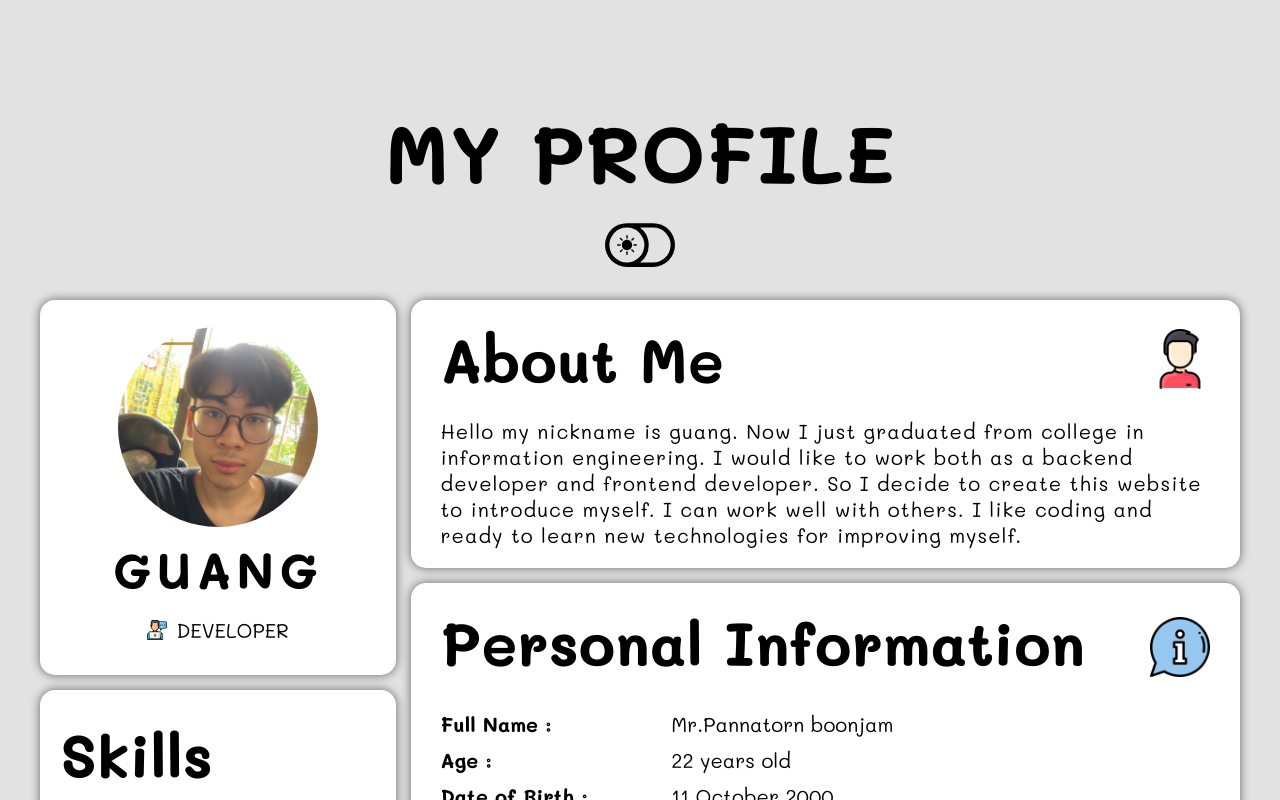
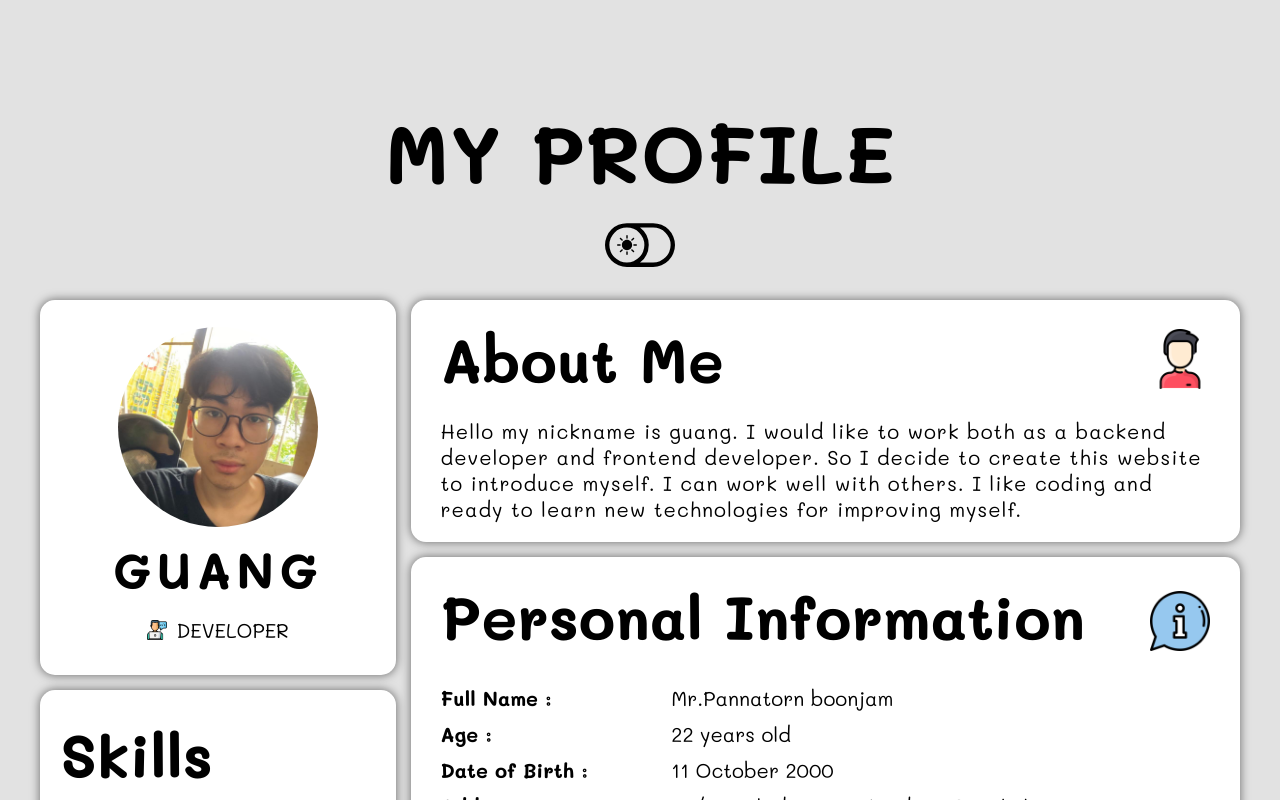
Before and after one commit to guangpnt/portfolio, a React (Create React App) app: page / in a window 1280 px wide. Shown: the top 800 px of the page. Built offline with nearby package versions, Linux system fonts and the light colour scheme.

Commit message:
edit aboutme description

```diff
--- a/src/components/AboutMe/AboutMe.js
+++ b/src/components/AboutMe/AboutMe.js
@@ -35,8 +35,7 @@ export default function AboutMe() {
                     <div className="profile-icon" />
                 </div>
                 <div className="description">
-                    Hello my nickname is guang. Now I just graduated from college in
-                    information engineering. I would like to work both as a backend developer and frontend developer.
+                    Hello my nickname is guang. I would like to work both as a backend developer and frontend developer.
                     So I decide to create this website to introduce myself. I can work well
                     with others. I like coding and ready to learn new technologies for
                     improving myself.
```
